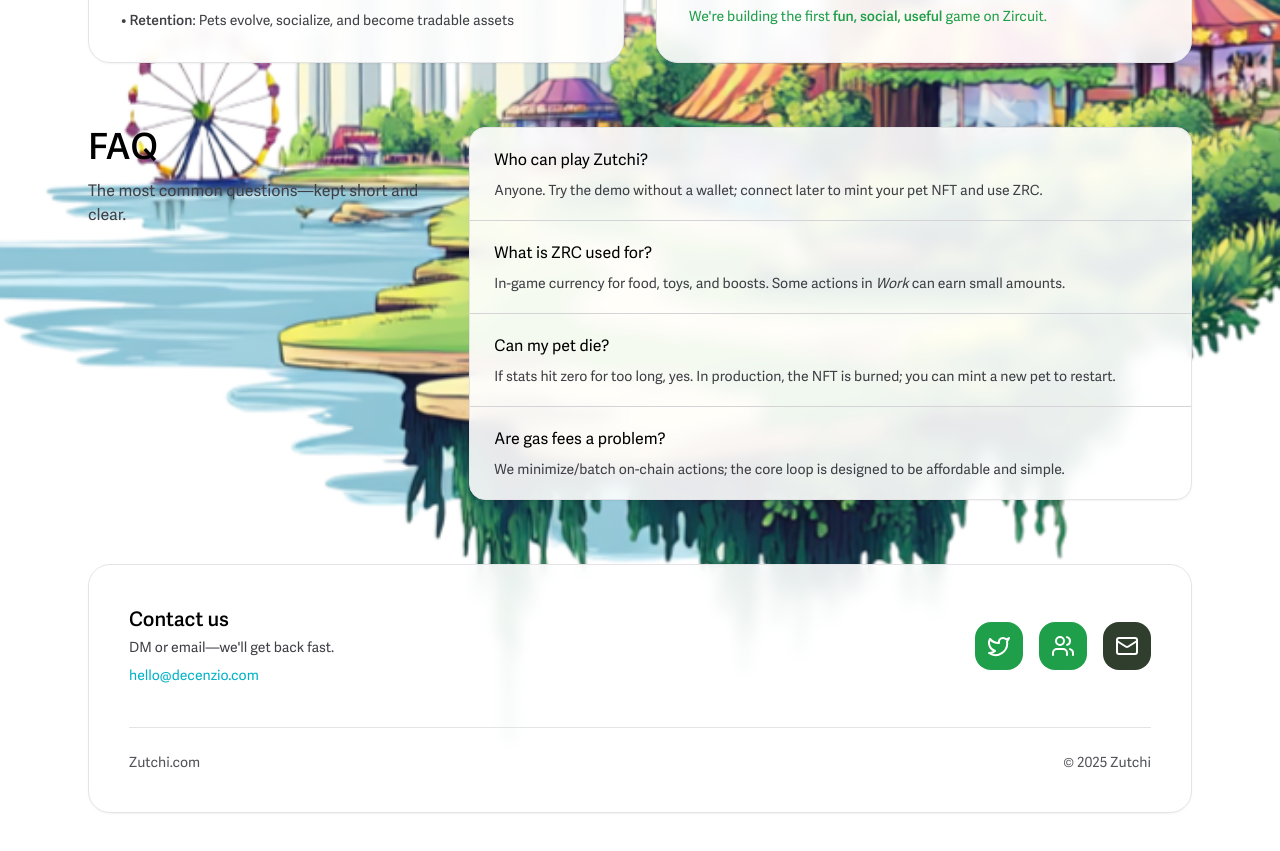
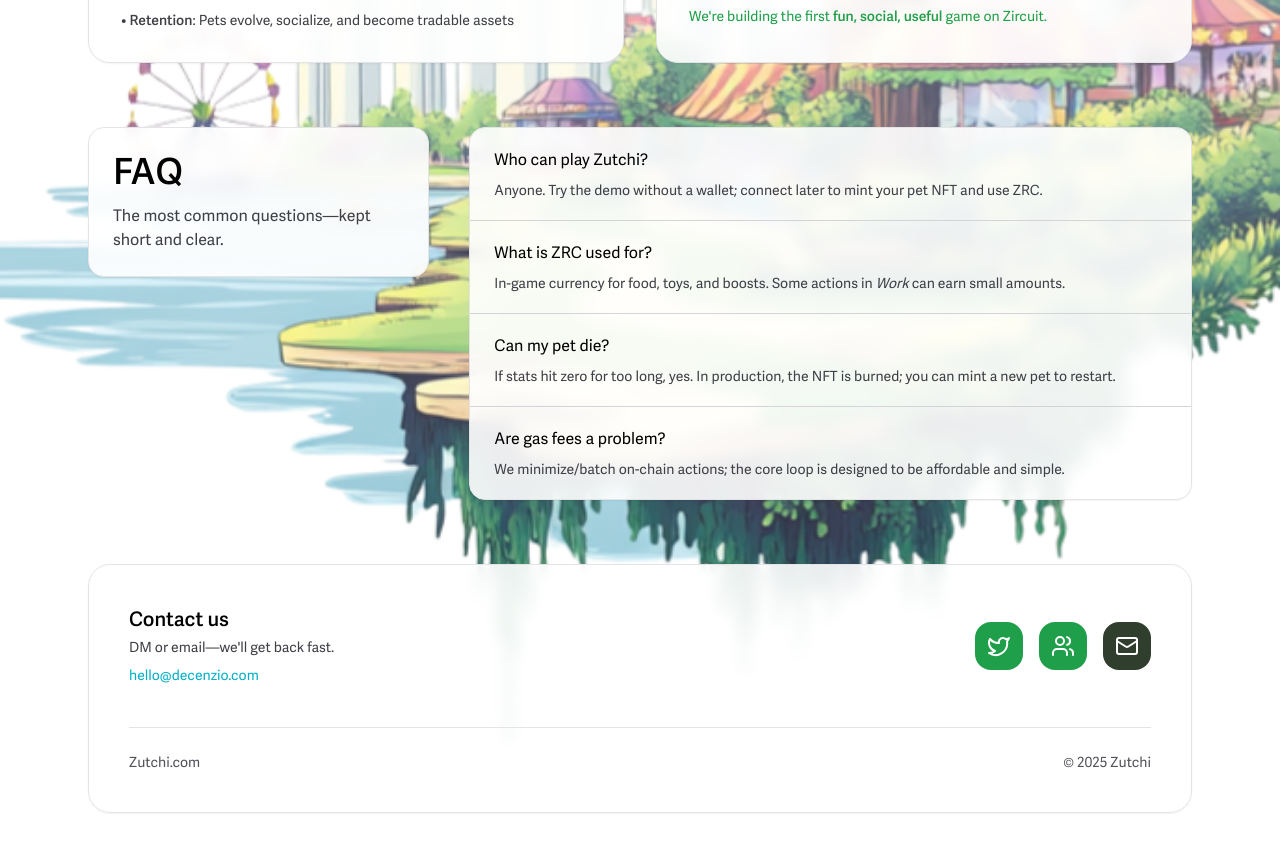
Before and after one commit to romispectrum/zutchi2, a Next.js app: page / in a window 1280 px wide. Shown: the part 1960-2811 px from the top of the page. Built offline with nearby package versions, Linux system fonts and the light colour scheme; no server answers.

Commit message:
fix website page

```diff
--- a/pages/index.tsx
+++ b/pages/index.tsx
@@ -37,7 +37,7 @@
       </Head>
 
       {/* HERO */}
-      <div className="relative min-h-screen text-white">
+      <div className="relative isolate min-h-screen text-white">
         {/* Background art */}
         <Image
           src="/zutchi-landing.png"
@@ -87,7 +87,7 @@
             className="mt-6"
           >
             <Image
-              src="/cats-for-use/home/V87.png"          // put your file in /public with this name
+              src="/cats-for-use/home/V87.png" // put your file in /public with this name
               alt="Zutchi cat"
               width={240}
               height={360}
@@ -95,20 +95,26 @@
               className="w-56 md:w-72 h-auto drop-shadow-[0_6px_24px_rgba(0,0,0,0.25)] pointer-events-none select-none"
             />
           </motion.div>
-
         </div>
       </div>
 
       {/* ===== LEARN / FAQ / CONTACT ===== */}
-      <section id="learn" className="relative scroll-mt-24 text-black min-h-[70vh]">
-        {/* Scenic background */}
+      <section
+        id="learn"
+        className="relative isolate scroll-mt-24 text-black min-h-[70vh]"
+      >
+        {/* Background stack (behind everything in this section) */}
+        <div className="absolute inset-0 -z-10">
           <Image
             src="/design.png"
             alt="Zutchi learn background"
             fill
-          className="pointer-events-none -z-10 object-cover object-right"
+            className="pointer-events-none object-cover object-right"
+            priority={false}
           />
-        <div className="absolute inset-0 -z-10 bg-gradient-to-b from-white/78 via-white/70 to-white/62" />
+          {/* Gradient wash above the image but still behind content */}
+          <div className="absolute inset-0 bg-gradient-to-b from-white/80 via-white/72 to-white/64" />
+        </div>
 
         <div className="relative mx-auto max-w-6xl px-2 lg:px-6 py-8 lg:py-16 space-y-8 lg:space-y-16">
           {/* ====== THE PROBLEM & SOLUTION ====== */}
@@ -209,13 +215,15 @@
           {/* ====== FAQ ====== */}
           <div className="grid gap-6 lg:gap-10 md:grid-cols-3">
             <aside className="md:col-span-1">
+              <div className="rounded-xl lg:rounded-2xl border border-zinc-200 bg-white/90 p-4 lg:p-6 shadow-sm backdrop-blur">
                 <h2 className="text-3xl lg:text-4xl font-bold leading-tight">FAQ</h2>
                 <p className="mt-3 text-zinc-700">
                   The most common questions—kept short and clear.
                 </p>
+              </div>
             </aside>
 
-            <div className="md:col-span-2 rounded-xl lg:rounded-2xl border border-zinc-200 bg-white/90 shadow-sm backdrop-blur">
+            <div className="md:col-span-2 relative z-10 rounded-xl lg:rounded-2xl border border-zinc-200 bg-white/90 shadow-sm backdrop-blur">
               <dl className="divide-y divide-zinc-300">
                 <div className="px-4 lg:px-6 py-4 lg:py-5">
                   <dt className="text-sm lg:text-base font-medium">Who can play Zutchi?</dt>
```
Lines whose indentation alone changed are shown as unchanged.
